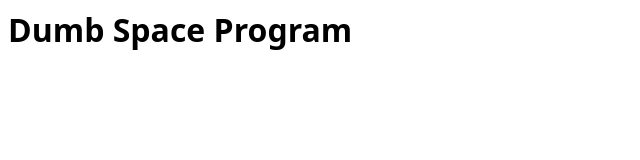
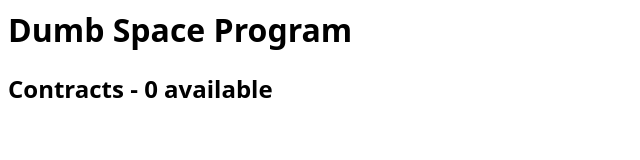
Before and after one commit to WarpPrime/DumbSpaceProgram, a plain HTML site: page index.html in a window 1280 px wide. Shown: the whole page, without its empty margins (0-640 px from the left). Drawn offline with Linux system fonts and the light colour scheme.

Commit message:
Update index.html

```diff
--- a/index.html
+++ b/index.html
@@ -5,6 +5,11 @@
     </head>
     <body style="font-family: 'Noto Sans'">
         <h1>Dumb Space Program</h1>
+
+        <div id="contracts">
+            <h2>Contracts - <span id="contract-ct">0</span> available</h2>
+
+        </div>
     </body>
 
 </html>
```
